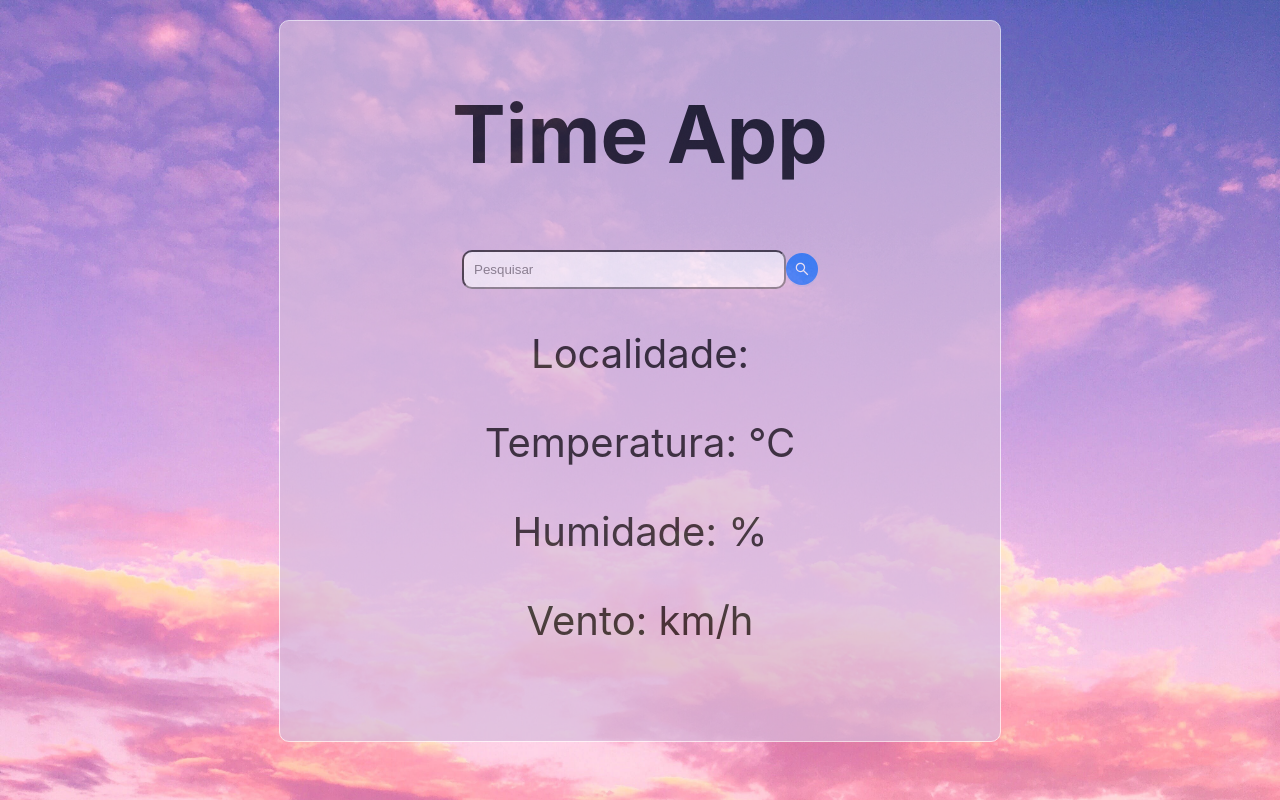
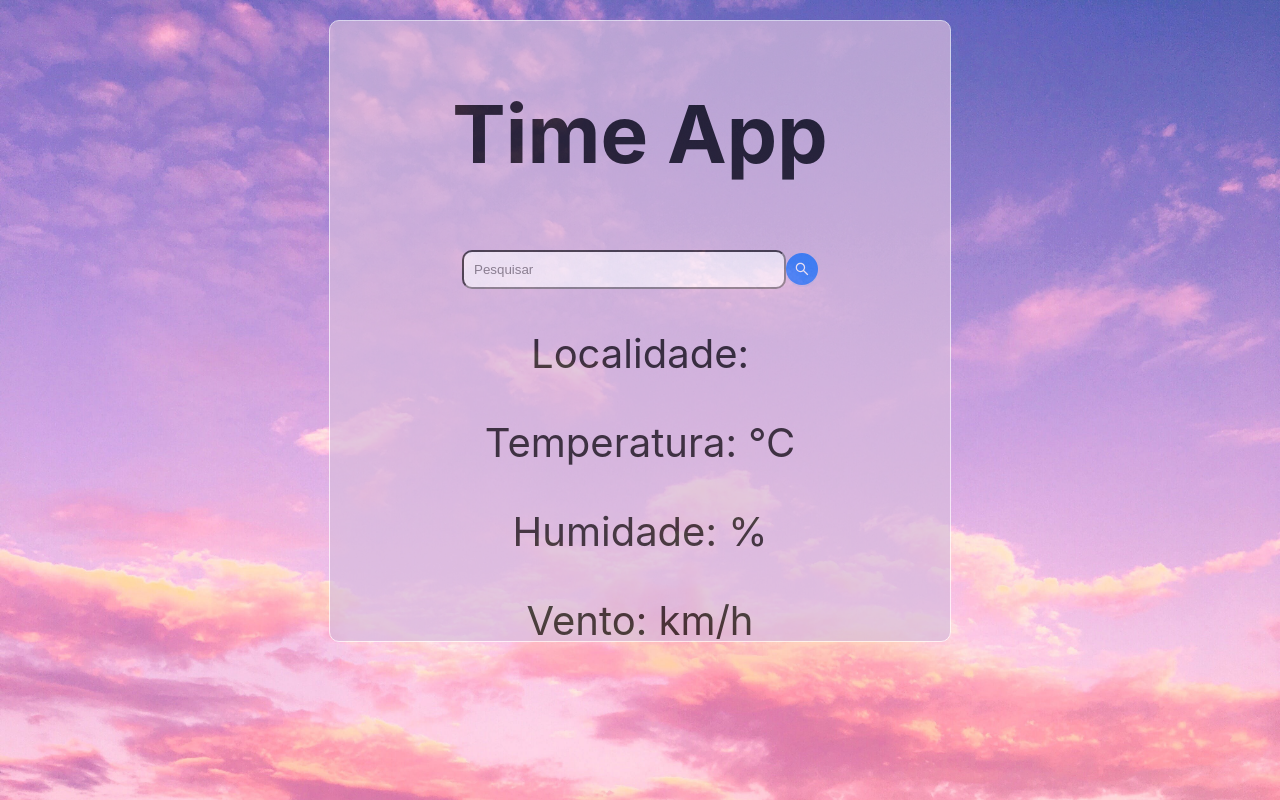
Before and after one commit to Isaiasdesemvolvedor/Clim-tico, a React (Create React App) app: page / in a window 1280 px wide. Built offline with nearby package versions, Linux system fonts and the light colour scheme.

Commit message:
Update App.css

```diff
--- a/src/App.css
+++ b/src/App.css
@@ -4,8 +4,8 @@
 position: relative;
 margin: auto;
 top: 20px;
-height: 700px;
-width: 700px;
+height: 600px;
+width: 600px;
 font-size: 40px;
 border-radius: 10px;
 color: rgb(0, 0, 0);
```
